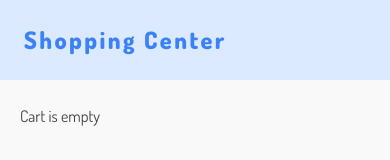
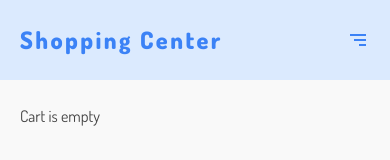
Before and after one commit to setykarimi/Shopping-Website, a React (Create React App) app: page /cart in a window 390 px wide. Shown: the top 160 px of the page. Built offline with nearby package versions, Linux system fonts and the light colour scheme.

Commit message:
add function for showing navbar in responsive view

```diff
--- a/src/components/Navigation/Navigation.js
+++ b/src/components/Navigation/Navigation.js
@@ -1,15 +1,22 @@
 import { NavLink } from "react-router-dom";
 import { useAuth } from "../../Providers/AuthProvider";
 import { useCart } from "../../Providers/CartProvider";
+import { BiMenuAltRight } from 'react-icons/bi'
+import { useState } from "react";
 
 const Navigation = () => {
     const { cart } = useCart();
     const userData = useAuth();
+    const [show, setIsShow] = useState(false);
+    const showMenuhandler = () => {
+        setIsShow(prevState => !prevState)
+    }
 
     return (
         <header className="bg-blue-100 mb-6 sticky top-0">
-            <nav className="container flex justify-between m-auto py-6 px-6 md:px-2">
-                <ul className="hidden md:flex space-x-4 md:flex-row items-center">
+            <nav className="md:container md:mx-auto px-5 md:px-0 flex justify-between m-auto py-6 items-center">
+                <ul className={`md:flex md:space-x-4 md:flex-row md:items-center md:relative
+                 ${show !== false ? "flex-col absolute left-0 top-20 space-x-0 space-y-5 w-52 bg-blue-200 p-3 h-screen" : "hidden "}`}>
                     <li>
                         <NavLink end to='/'
                             className={(navData) => navData.isActive ?
@@ -37,6 +44,9 @@ const Navigation = () => {
                     </li>
                 </ul>
                 <h2 className="text-2xl font-black text-blue-500 tracking-widest">Shopping Center</h2>
+                <button onClick={showMenuhandler} className="block md:hidden">
+                    <BiMenuAltRight className="text-2xl text-blue-500 block md:hidden" />
+                </button>
             </nav>
         </header>
     );
```
